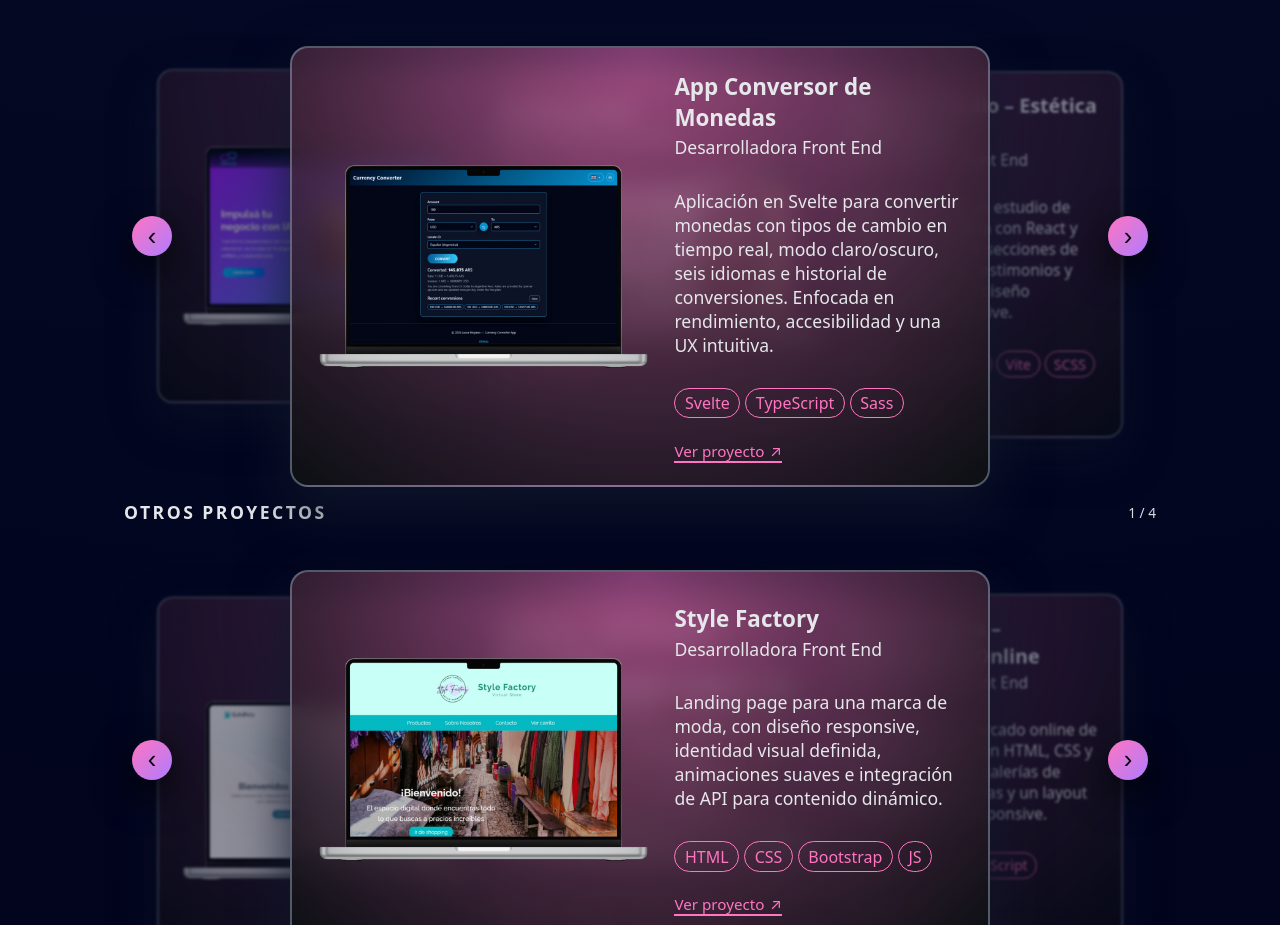
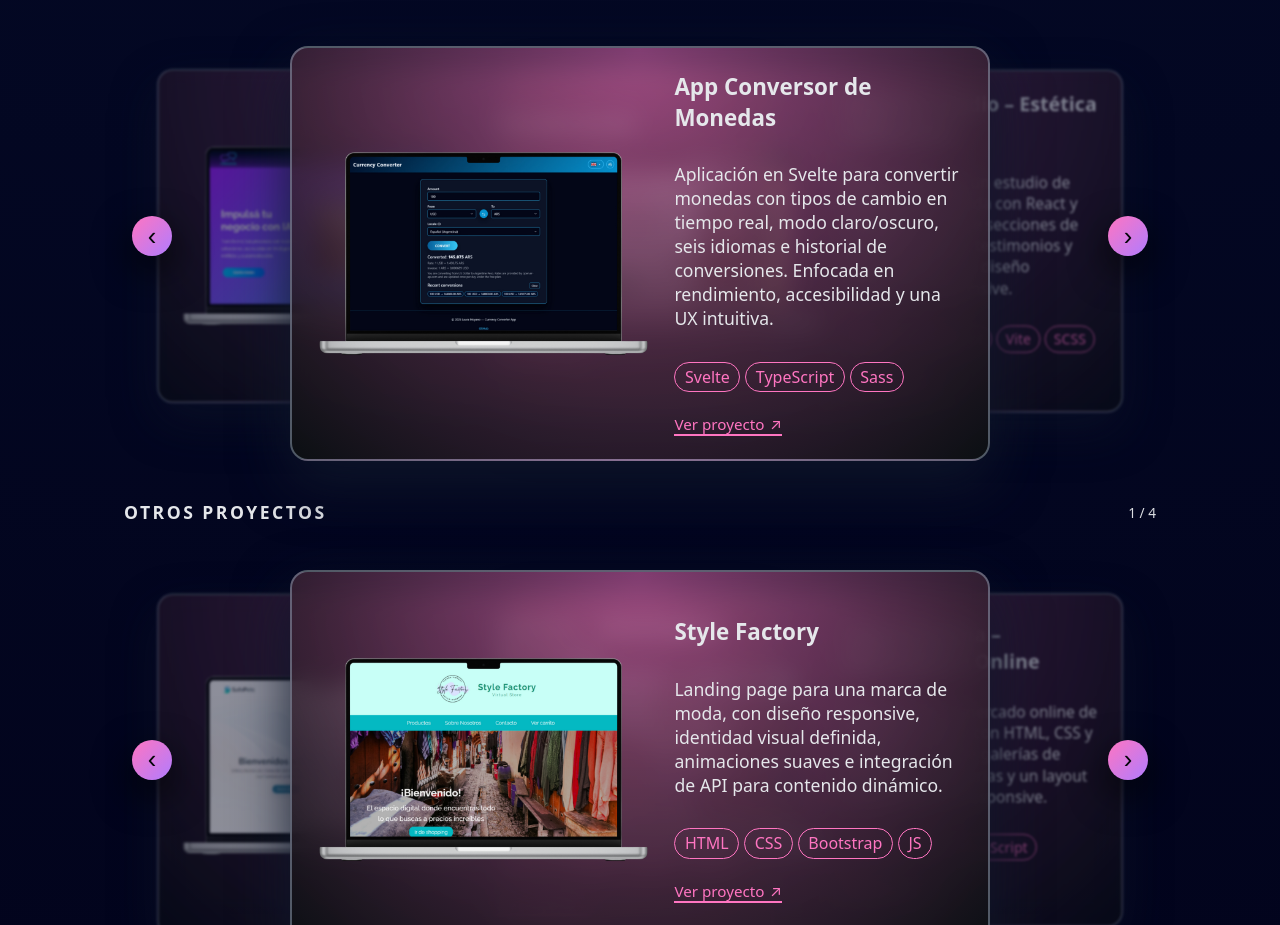
Before and after one commit to Laura-M-stack/laura-moyano-portfolio, a React (Vite) app: page / in a window 1280 px wide. Shown: the part 3340-4265 px from the top of the page. Built offline with nearby package versions, Linux system fonts and the light colour scheme.

Commit message:
fix: remove role subtitle in project card

```diff
--- a/src/sections/Projects.tsx
+++ b/src/sections/Projects.tsx
@@ -71,7 +71,6 @@ const ProjectsSlider: React.FC<SliderProps> = ({
                 <div className="project-slide-body">
                   <header className="card-header">
                     <h4 className="card-title">{name}</h4>
-                    <p className="card-subtitle muted">{role}</p>
                   </header>
 
                   <p className="card-description">{description}</p>
```
